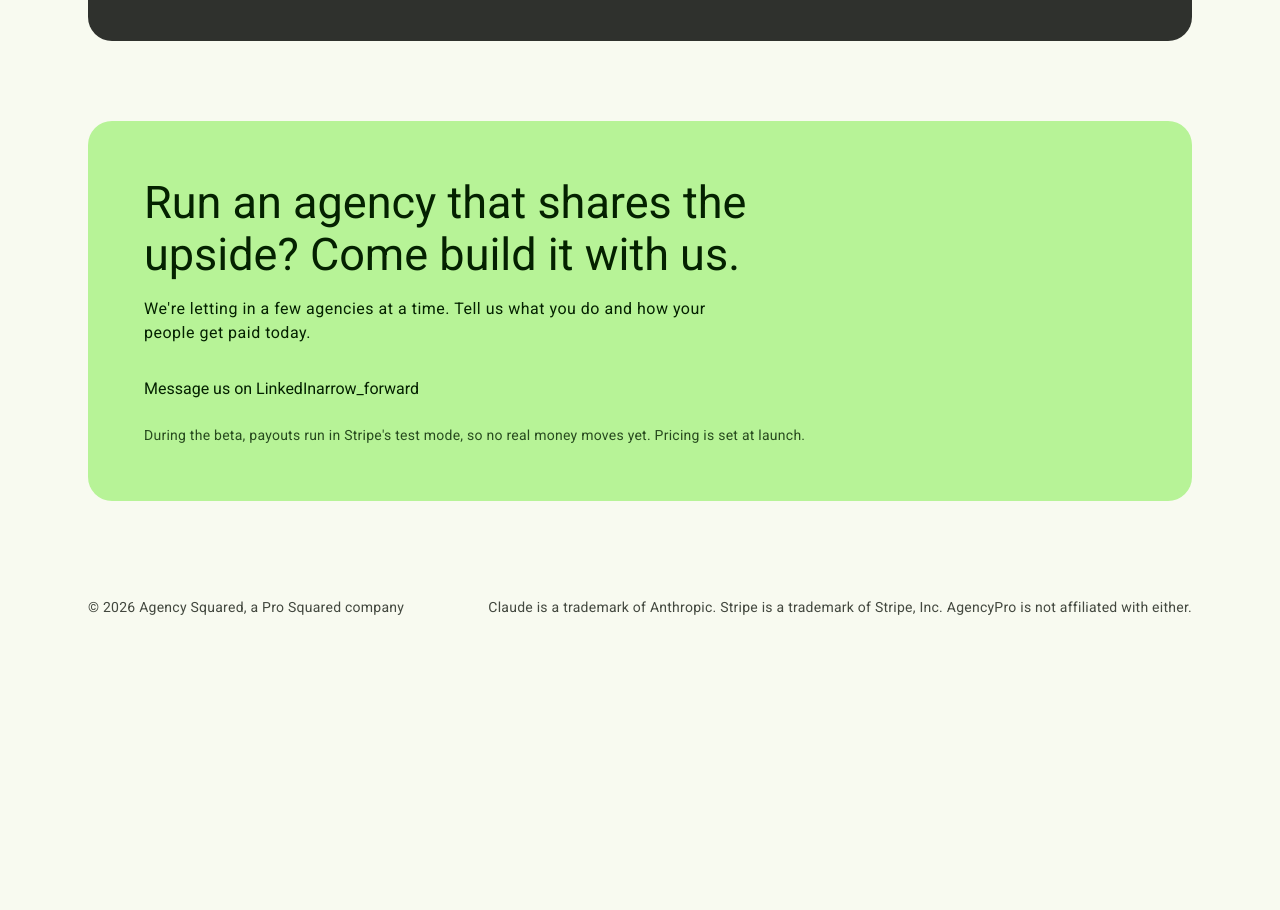
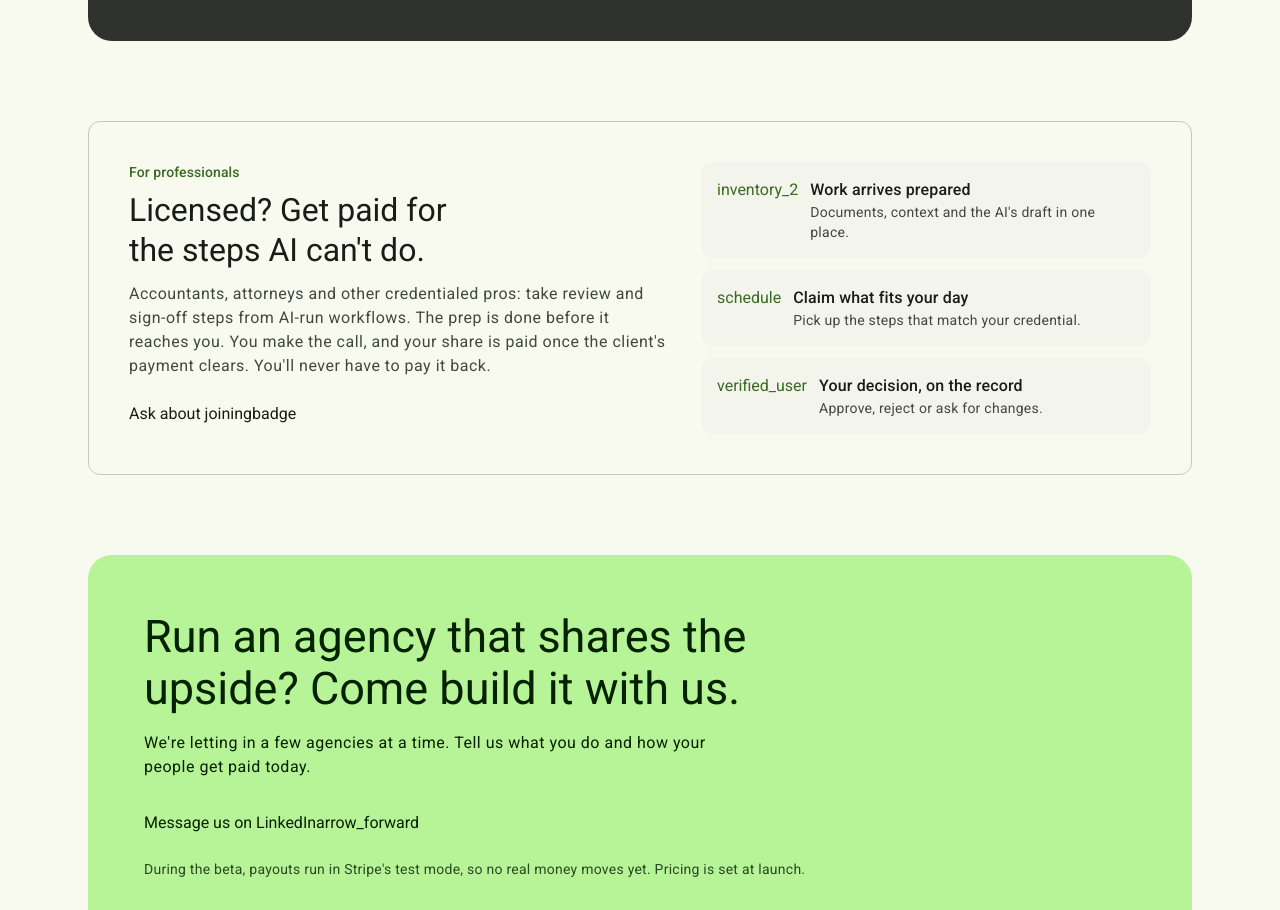
Before and after one commit to rodmjay/agency-squared, a Next.js app: page / in a window 1280 px wide. Shown: the part 5525-6435 px from the top of the page. Before the commit the page ends 6182 px from the top, so only its background shows below. Built offline with nearby package versions, Linux system fonts and the light colour scheme.

Commit message:
Round 6: section for professionals who take human steps

```diff
--- a/src/app/page.tsx
+++ b/src/app/page.tsx
@@ -181,6 +181,32 @@ export default function Home() {
           </div>
         </section>
 
+        <section id="roster" className="mx-auto w-full max-w-6xl scroll-mt-20 px-4 pb-20 sm:px-6">
+          <div className="md-card-outlined grid gap-8 bg-surface p-8 sm:p-10 lg:grid-cols-[1.2fr_1fr]">
+            <div>
+              <Eyebrow>For professionals</Eyebrow>
+              <h2 className="md-headline-large mt-2 text-balance">Licensed? Get paid for the steps AI can&apos;t do.</h2>
+              <p className="md-body-large mt-3 text-on-surface-variant">Accountants, attorneys and other credentialed pros: take review and sign-off steps from AI-run workflows. The prep is done before it reaches you. You make the call, and your share is paid once the client&apos;s payment clears. You&apos;ll never have to pay it back.</p>
+              <div className="mt-6"><MdButton kind="tonal" href={INVITE} external icon="badge">Ask about joining</MdButton></div>
+            </div>
+            <ul className="flex flex-col gap-3 self-center">
+              {[
+                ["inventory_2", "Work arrives prepared", "Documents, context and the AI's draft in one place."],
+                ["schedule", "Claim what fits your day", "Pick up the steps that match your credential."],
+                ["verified_user", "Your decision, on the record", "Approve, reject or ask for changes."],
+              ].map(([icon, title, body]) => (
+                <li key={title} className="flex gap-3 rounded-xl bg-surface-low p-4">
+                  <md-icon aria-hidden="true" class="text-primary">{icon}</md-icon>
+                  <div>
+                    <p className="md-title-medium">{title}</p>
+                    <p className="md-body-medium text-on-surface-variant">{body}</p>
+                  </div>
+                </li>
+              ))}
+            </ul>
+          </div>
+        </section>
+
         <section id="invite" className="mx-auto w-full max-w-6xl px-4 pb-24 sm:px-6">
           <div className="rounded-3xl bg-primary-container px-8 py-14 text-on-primary-container sm:px-14">
             <h2 className="md-display-medium max-w-3xl text-balance">Run an agency that shares the upside? Come build it with us.</h2>
```
Also changed, not shown: 1 other file (tests, documents, lock files or other folders).
